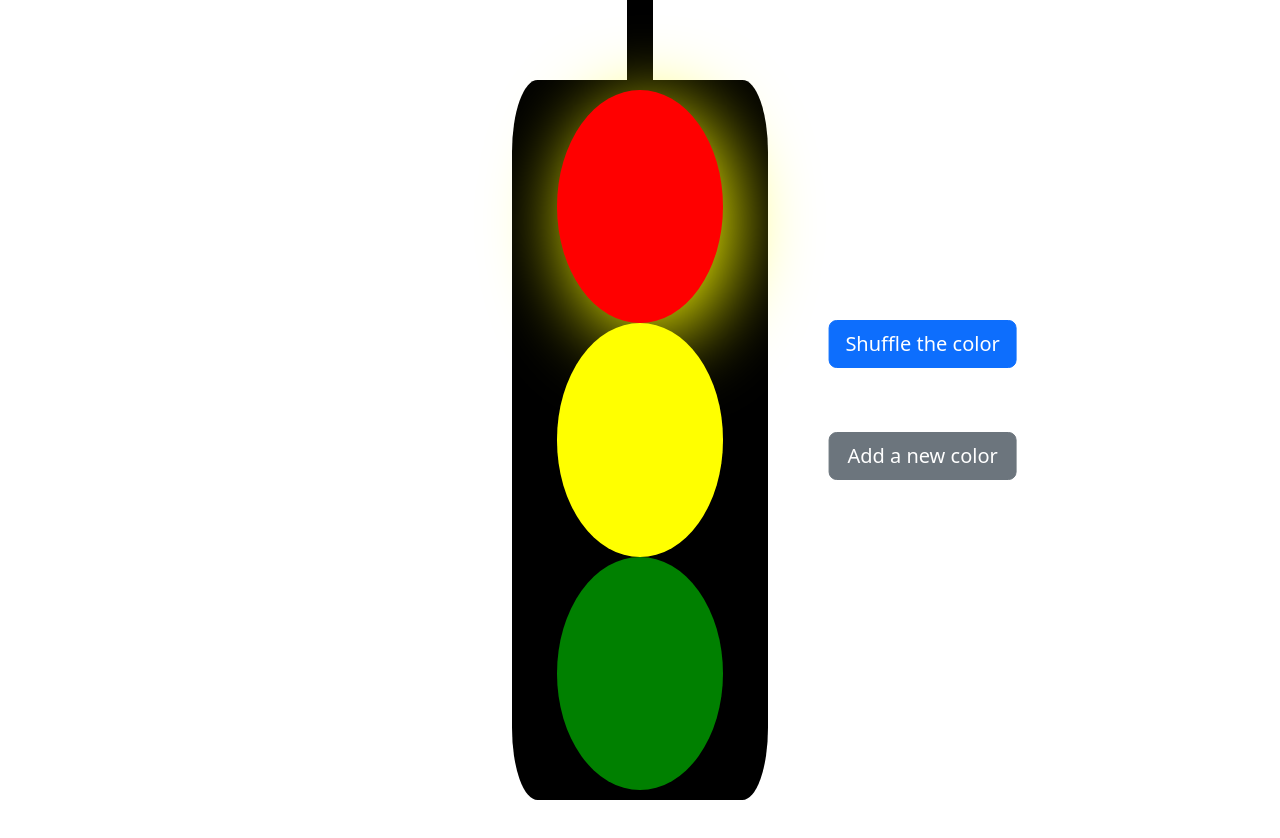
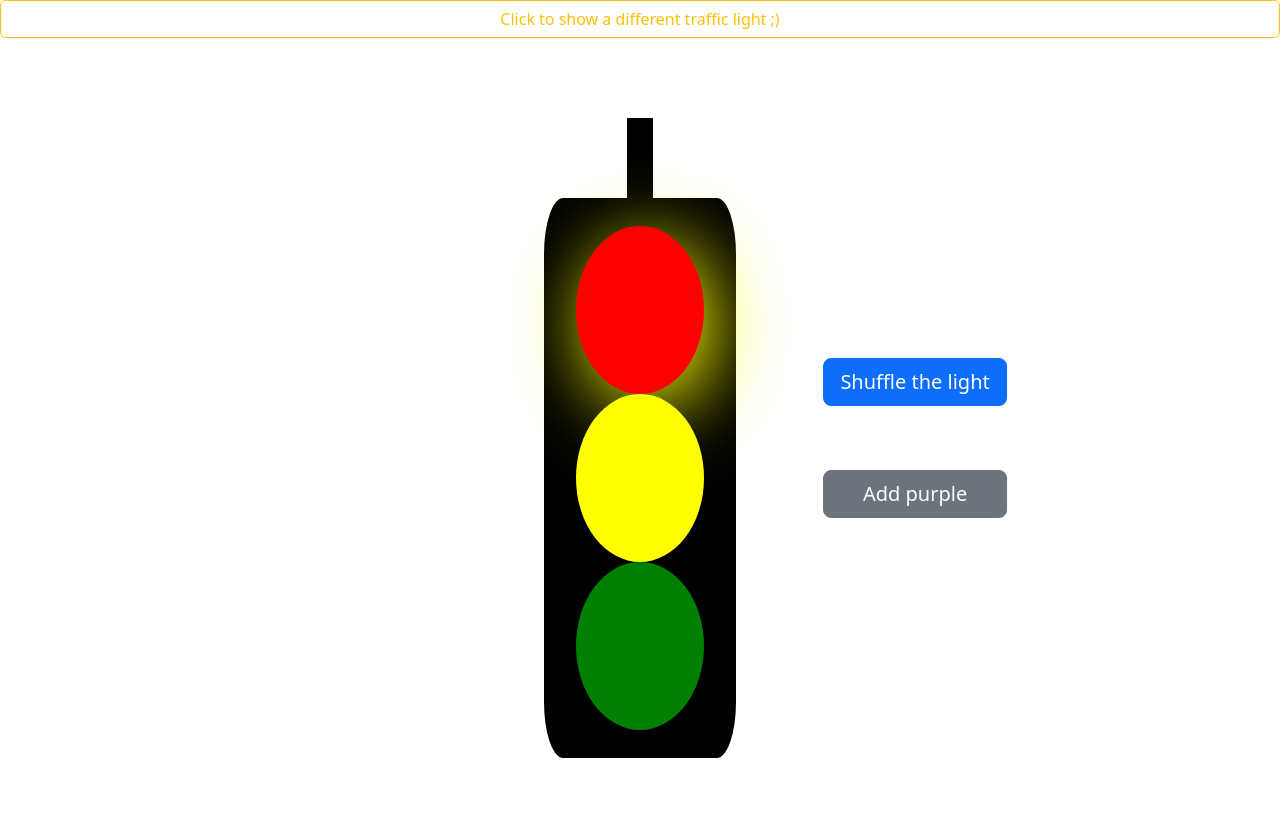
Before and after one commit to 4GeeksAcademy/flavia_traffic-lights, a React app: page / in a window 1280 px wide. Before the commit the page ends 800 px from the top, so only its background shows below. Built offline with nearby package versions, Linux system fonts and the light colour scheme.

Commit message:
añadí un nuevo componente Random Lights para manejar de forma más sencilla el cambio de un semáforo clásico a uno con colores random

```diff
--- a/src/js/component/App.jsx
+++ b/src/js/component/App.jsx
@@ -1,10 +1,28 @@
-import React from "react";
-import Lights from "./Lights";
+import React, { useState } from "react";
+import RandomLights from "./RandomLights";
+import Lights from "./Lights/Lights";
 
 const App = () => {
-	return (
-		<Lights />
-	);
+  const [showLights, setShowLights] = useState(true);
+
+  const differentTrafficLights = () => {
+    setShowLights(!showLights);
+  };
+
+  return (
+    <div>
+      <div className="d-grid gap-2">
+        <button
+          onClick={differentTrafficLights}
+          className="btn btn-outline-warning"
+          type="button"
+        >
+          Click to show a different traffic light ;)
+        </button>
+      </div>
+      {showLights ? <Lights /> : <RandomLights />}
+    </div>
+  );
 };
 
 export default App;
--- a/src/js/component/Lights/Lights.jsx
+++ b/src/js/component/Lights/Lights.jsx
@@ -1,31 +1,52 @@
-import React, { useState } from 'react';
-import "./style.css"
+import React, { useState } from "react";
+import "./style.css";
 
 const Lights = () => {
-    const [color, setColor] = useState("red")
-    const lightsColors = ["red", "yellow", "green"]
+  //Estado para mantener el registro de las luces
+  const [lights, setLights] = useState(["red", "yellow", "green"]);
+  const addPurpleLight = () => {
+    setLights([...lights, "purple"]);
+  };
+  //Estado para hacer un seguimiento del color seleccionado
+  const [color, setColor] = useState("red");
   const shuffleColor = () => {
-        const randomColor = lightsColors[Math.floor(Math.random() * lightsColors.length)];
+    const randomColor = lights[Math.floor(Math.random() * lights.length)];
     setColor(randomColor);
   };
 
-    const [lights, setLights] = useState(["red", "yellow", "green"]);
-    const addPurpleLight = () => {
-        setLights([...lights, "purple"])
-    }
   return (
-        <div className='container'>
-            <div className='btn-container'>
-            <button onClick={shuffleColor} id="btn-shuffle" type="button" className="btn btn-primary btn-lg">Shuffle the color</button>
-            <button onClick={addPurpleLight} id="btn-purple" type="button" className="btn btn-secondary btn-lg">Add a new color</button>
+    <div className="container">
+      <div className="btn-container">
+        <button
+          onClick={shuffleColor}
+          id="btn-shuffle"
+          type="button"
+          className="btn btn-primary btn-lg"
+        >
+          Shuffle the light
+        </button>
+        <button
+          onClick={addPurpleLight}
+          id="btn-purple"
+          type="button"
+          className="btn btn-secondary btn-lg"
+        >
+          Add purple
+        </button>
       </div>
-            <div className='sujecion'></div>
-            <div className='container-lights'>
-                {
-                    lights.map((lightColor, index) =>(<div key={index} onClick={() => setColor(lightColor)} className={`light ${lightColor} ${color === lightColor? " selected" : ""}`}></div>))
-                }
+      <div className="sujecion"></div>
+      <div className="container-lights">
+        {lights.map((lightColor, index) => (
+          <div
+            key={index}
+            onClick={() => setColor(lightColor)}
+            className={`light ${lightColor} ${
+              color === lightColor ? " selected" : ""
+            }`}
+          ></div>
+        ))}
       </div>
     </div>
-    )
-}
+  );
+};
 export default Lights;
--- a/src/js/component/Lights/style.css
+++ b/src/js/component/Lights/style.css
@@ -8,8 +8,8 @@
 }
 .container-lights{
     background-color: black;
-    width: 20vw;
-    height: 90vh;
+    width: 15vw;
+    height: 70vh;
     display: flex;
     flex-direction: column;
     justify-content: center;
@@ -17,10 +17,9 @@
     border-radius: 10%;
 }
 .light {
-    width: 13vw;
-    height: 30vh;
+    width: 10vw;
+    height: 21vh;
     border-radius: 80%;
-    background-color: blueviolet;
 }
 .red {
     background-color: red;
@@ -35,6 +34,21 @@
 }
 .purple {
     background-color: purple;
+}
+.blue {
+    background-color: blue;
+}
+.pink {
+    background-color: pink;
+}
+.orange {
+    background-color: orange;
+}
+.aqua {
+    background-color: aqua;
+}
+.brown {
+    background-color: brown;
 }
 .sujecion {
     width: 2vw;
--- /dev/null
+++ b/src/js/component/RandomLights/RandomLights.jsx
@@ -0,0 +1,73 @@
+import React, { useState } from "react";
+import "./style.css";
+
+const RandomLights = () => {
+  const allColors = [
+    "red",
+    "yellow",
+    "green",
+    "blue",
+    "pink",
+    "orange",
+    "aqua",
+    "brown",
+  ];
+
+  // Un array de estados para los colores de cada luz
+  const initialColors = ["aqua", "pink", "orange"];
+  const [colors, setColors] = useState(initialColors);
+
+  const changeColor = () => {
+    // Un nuevo array de colores aleatorios
+    const newColors = colors.map(() => {
+      const randomIndex = Math.floor(Math.random() * allColors.length);
+      return allColors[randomIndex];
+    });
+
+    // Actualiza el estado de los colores
+    setColors(newColors);
+  };
+
+  const [light, setLight] = useState(initialColors);
+  const shuffleLight = () => {
+    const randomColor = allColors[Math.floor(Math.random() * allColors.length)];
+    setLight(randomColor);
+  };
+
+  return (
+    <div className="container">
+      <div className="btn-container">
+        <button
+          onClick={changeColor}
+          id="btn-shuffle"
+          type="button"
+          className="btn btn-primary btn-lg"
+        >
+          Shuffle colors
+        </button>
+        <button
+          onClick={shuffleLight}
+          id="btn-purple"
+          type="button"
+          className="btn btn-secondary btn-lg"
+        >
+          Shuffle the light
+        </button>
+      </div>
+      <div className="sujecion"></div>
+      <div className="container-lights">
+        {colors.map((currentColor, index) => (
+          <div
+            key={index}
+            onClick={() => setLight(currentColor)}
+            className={`light ${currentColor} ${
+              light === currentColor ? " selected" : ""
+            }`}
+          ></div>
+        ))}
+      </div>
+    </div>
+  );
+};
+
+export default RandomLights;
--- /dev/null
+++ b/src/js/component/RandomLights/index.js
@@ -0,0 +1,2 @@
+import RandomLights from "./RandomLights.jsx";
+export default RandomLights
--- /dev/null
+++ b/src/js/component/RandomLights/style.css
@@ -0,0 +1,66 @@
+.container {
+  display: flex;
+  justify-content: center;
+  align-items: center;
+  height: 100vh;
+  flex-direction: column;
+}
+.container-lights {
+  background-color: black;
+  width: 15vw;
+  height: 70vh;
+  display: flex;
+  flex-direction: column;
+  justify-content: center;
+  align-items: center;
+  border-radius: 10%;
+}
+.light {
+  width: 10vw;
+  height: 21vh;
+  border-radius: 10%;
+}
+.red {
+  background-color: red;
+}
+.yellow {
+  background-color: yellow;
+}
+.green {
+  background-color: green;
+}
+.purple {
+  background-color: purple;
+}
+.blue {
+  background-color: blue;
+}
+.pink {
+  background-color: pink;
+}
+.orange {
+  background-color: orange;
+}
+.aqua {
+  background-color: aqua;
+}
+.brown {
+  background-color: brown;
+}
+.sujecion {
+  width: 2vw;
+  height: 10vh;
+  background-color: black;
+}
+.selected {
+  box-shadow: 10px 15px 80px;
+  color: yellow;
+}
+.btn-container {
+  position: absolute;
+  transform: translateX(150%);
+  display: flex;
+  flex-direction: column;
+  justify-content: space-between;
+  height: 20vh;
+}
```
Lines whose indentation alone changed are shown as unchanged.
